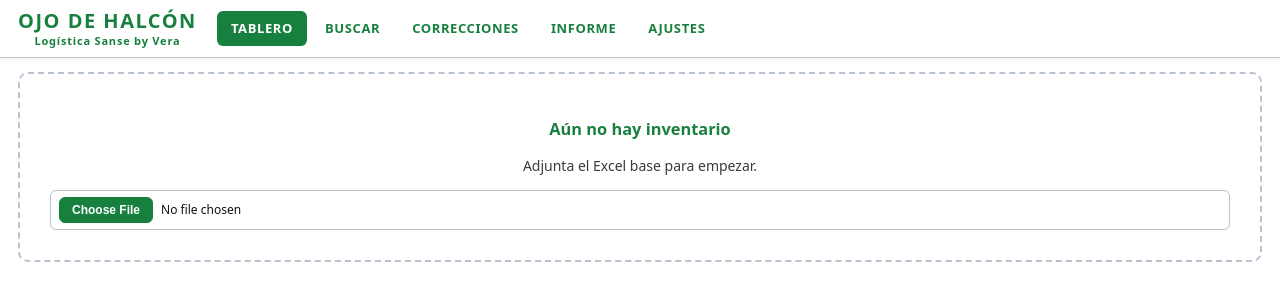
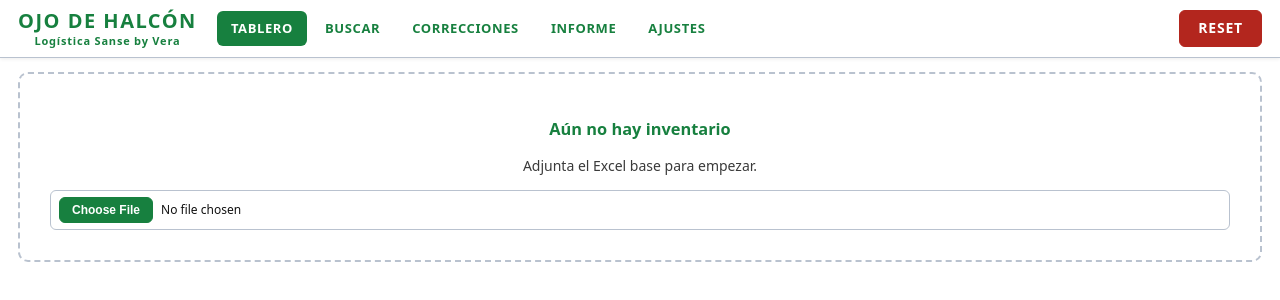
Before and after one commit to veritaproyectos/ojo-de-halcon, a plain HTML site: page index.html in a window 1280 px wide. Drawn offline with nearby package versions, Linux system fonts and the light colour scheme.

Commit message:
Add files via upload

```diff
--- a/index.html
+++ b/index.html
@@ -43,8 +43,9 @@ input[type=file]::file-selector-button{border:1px solid var(--gr);background:var
 .br{display:flex;flex-direction:column;align-items:center;line-height:1.1}.br small{font-size:11px;font-weight:600;color:var(--gr);margin-top:3px;letter-spacing:.8px;text-align:center}
 button.rd{background:var(--erb);border-color:var(--erb);color:#fff}
 .up{text-align:center;font-size:12px;color:var(--mu);margin:0 0 8px}.up b{color:var(--tx)}.up b.st{color:var(--rvb)}
+button.rst{margin-left:auto;background:var(--erb);border-color:var(--erb);color:#fff;letter-spacing:.8px;padding:7px 18px}
 </style></head><body>
-<header><div class="br"><h1>OJO DE HALCÓN</h1><small>Logística Sanse by Vera</small></div><nav><button data-v="tab" onclick="go('tab')">Tablero</button><button data-v="bus" onclick="go('bus')">Buscar</button><button data-v="cor" onclick="go('cor')">Correcciones</button><button data-v="inf" onclick="go('inf')">Informe</button><button data-v="aju" onclick="go('aju')">Ajustes</button></nav></header>
+<header><div class="br"><h1>OJO DE HALCÓN</h1><small>Logística Sanse by Vera</small></div><nav><button data-v="tab" onclick="go('tab')">Tablero</button><button data-v="bus" onclick="go('bus')">Buscar</button><button data-v="cor" onclick="go('cor')">Correcciones</button><button data-v="inf" onclick="go('inf')">Informe</button><button data-v="aju" onclick="go('aju')">Ajustes</button></nav><button class="rst" onclick="rst()" title="Borra el inventario cargado y vuelve al inicio">RESET</button></header>
 <div id="ov" class="ov" onclick="if(event.target===this)ovx(false)"><div class="mb" role="dialog" aria-modal="true"><h3 id="ovh" style="margin-top:0"></h3><p id="ovt"></p><div class="bt"><button onclick="ovx(false)">Cancelar</button><button id="ovy" class="dn" onclick="ovx(true)"></button></div></div></div>
 <div id="msg"></div><main id="main"></main>
 <script>
@@ -129,6 +130,7 @@ return`<div class="bar"><b>${A.filter(x=>!x.ok).length} pendientes</b> de ${A.le
 ${rows.length?`<table><tr><th>Pedido</th><th>El sistema dice</th><th>Encontrado en</th><th>Fecha</th><th>Colaborador</th><th>Corregida</th><th></th></tr>${rows.map(([x,i])=>`<tr><td><b>${E(x.p)}</b></td><td>${E(x.s)}</td><td><a href="#" onclick="goto('${E(x.r)}');return false">${E(x.r)}</a></td><td>${E(x.f)}</td><td>${E(x.c)}</td><td><input type="checkbox" ${x.ok?'checked':''} onchange="tgc(${i})"> ${x.ok?E(x.ok):''}</td><td><button class="rd" onclick="delc(${i})" aria-label="Quitar">✕</button></td></tr>`).join('')}</table>`:'<div class="empty">No hay correcciones pendientes.</div>'}`}
 function tgc(i){const x=CR()[i];x.ok=x.ok?0:hoy();save();R()}
 function delc(i){ask('¿Quitar esta corrección de la lista?','Solo se borra de esta lista; el Informe de auditorías no cambia.',()=>{CR().splice(i,1);save();R()},'Sí, quitar')}
+function rst(){ask('¿Reiniciar el inventario?','Se borra el inventario cargado y la app vuelve a la pantalla inicial para adjuntar un Excel nuevo. Se conservan las auditorías, las correcciones, las ubicaciones y los ajustes. Si quieres, haz antes una copia de seguridad en Ajustes.',()=>{S.inv=[];S.invDate=null;S.invTs=null;S.unk=[];Q='';FIL=null;SEL=null;save();msg('Inventario reiniciado. Adjunta un Excel para empezar.');go('tab')},'Sí, reiniciar')}
 function savePdf(d,n){const a=document.createElement('a');a.href=URL.createObjectURL(d.output('blob'));a.download=n;document.body.appendChild(a);a.click();a.remove();setTimeout(()=>URL.revokeObjectURL(a.href),5000)}
 function expc(){try{const J=window.jspdf,no='No se pudo cargar la librería de PDF (¿sin conexión a internet?).';if(!J||!J.jsPDF)return msg(no);const d=new J.jsPDF({orientation:'landscape',unit:'mm',format:'a4'});if(!d.autoTable)return msg(no);
 const G=[23,128,63],rows=cl();d.setFontSize(15);d.setTextColor(...G);d.text('OJO DE HALCÓN · Correcciones '+(CV=='t'?'(pendientes y corregidas)':'pendientes'),14,14);
```
